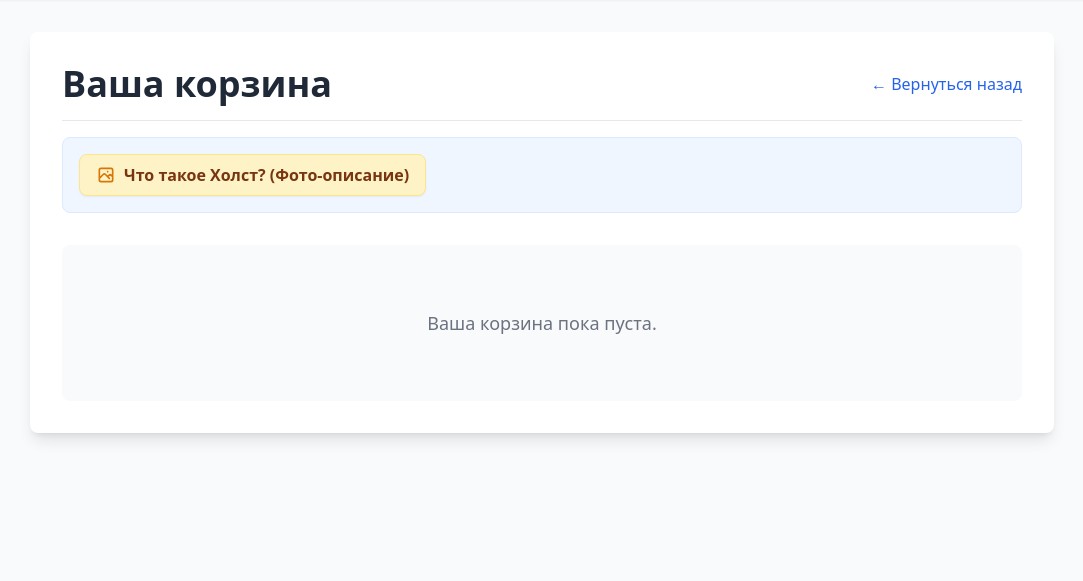
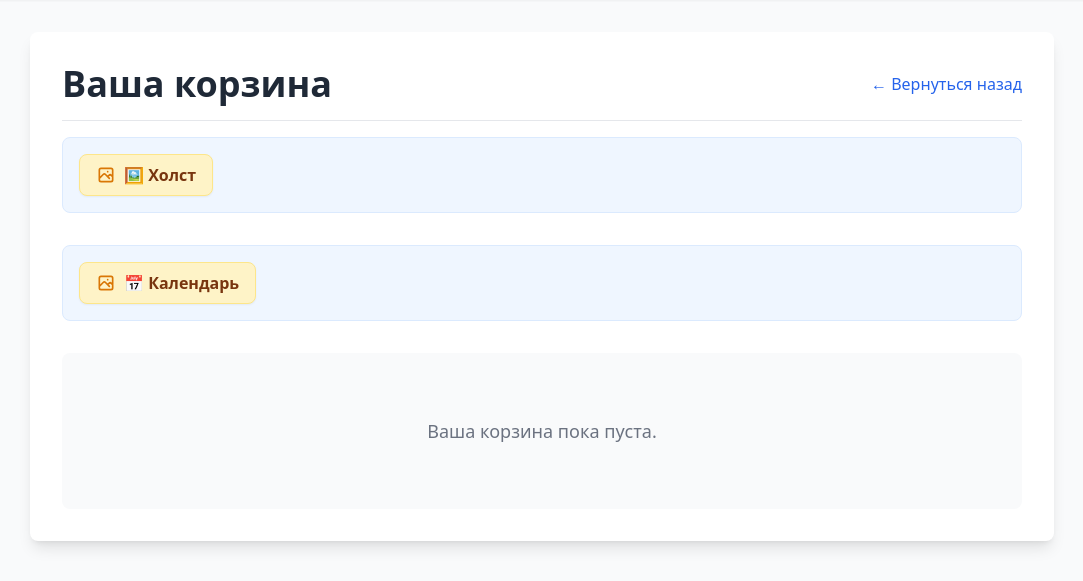
Before and after one commit to semahardrada/Photosait, a Django app: page /order/cart/ in a window 1280 px wide. Shown: the part 64-645 px from the top of the page, without its empty margins (98-1181 px from the left). Run offline with Django 5.2, Linux system fonts and the light colour scheme; some libraries are stand-ins or nearby versions.

Commit message:
zaebalo 1 1 1

```diff
--- a/orders/templates/orders/cart.html
+++ b/orders/templates/orders/cart.html
@@ -57,7 +57,13 @@
     <div class="bg-blue-50 border border-blue-100 rounded-lg p-4 mb-8 flex flex-wrap gap-4 items-center justify-between">
         <button type="button" data-canvas-url="{% static 'images/canvas_info.jpg' %}" onclick="openLightbox(this.getAttribute('data-canvas-url'))" class="bg-amber-100 hover:bg-amber-200 text-amber-900 border border-amber-200 font-semibold py-2 px-4 rounded-lg flex items-center gap-2 transition-colors shadow-sm">
             <svg xmlns="http://www.w3.org/2000/svg" class="h-5 w-5 text-amber-600" fill="none" viewBox="0 0 24 24" stroke="currentColor"><path stroke-linecap="round" stroke-linejoin="round" stroke-width="2" d="M4 16l4.586-4.586a2 2 0 012.828 0L16 16m-2-2l1.586-1.586a2 2 0 012.828 0L20 14m-6-6h.01M6 20h12a2 2 0 002-2V6a2 2 0 00-2-2H6a2 2 0 00-2 2v12a2 2 0 002 2z" /></svg>
-            Что такое Холст? (Фото-описание)
+            🖼️ Холст
+        </button>
+    </div>
+    <div class="bg-blue-50 border border-blue-100 rounded-lg p-4 mb-8 flex flex-wrap gap-4 items-center justify-between">
+        <button type="button" data-canvas-url="{% static 'images/info_calendar.jpg' %}" onclick="openLightbox(this.getAttribute('data-calendar-url'))" class="bg-amber-100 hover:bg-amber-200 text-amber-900 border border-amber-200 font-semibold py-2 px-4 rounded-lg flex items-center gap-2 transition-colors shadow-sm">
+            <svg xmlns="http://www.w3.org/2000/svg" class="h-5 w-5 text-amber-600" fill="none" viewBox="0 0 24 24" stroke="currentColor"><path stroke-linecap="round" stroke-linejoin="round" stroke-width="2" d="M4 16l4.586-4.586a2 2 0 012.828 0L16 16m-2-2l1.586-1.586a2 2 0 012.828 0L20 14m-6-6h.01M6 20h12a2 2 0 002-2V6a2 2 0 00-2-2H6a2 2 0 00-2 2v12a2 2 0 002 2z" /></svg>
+            📅 Календарь
         </button>
     </div>
         <!-- <div class="bg-blue-50 border border-blue-100 rounded-lg p-4 mb-8 flex flex-wrap gap-4 items-center justify-between">
```
